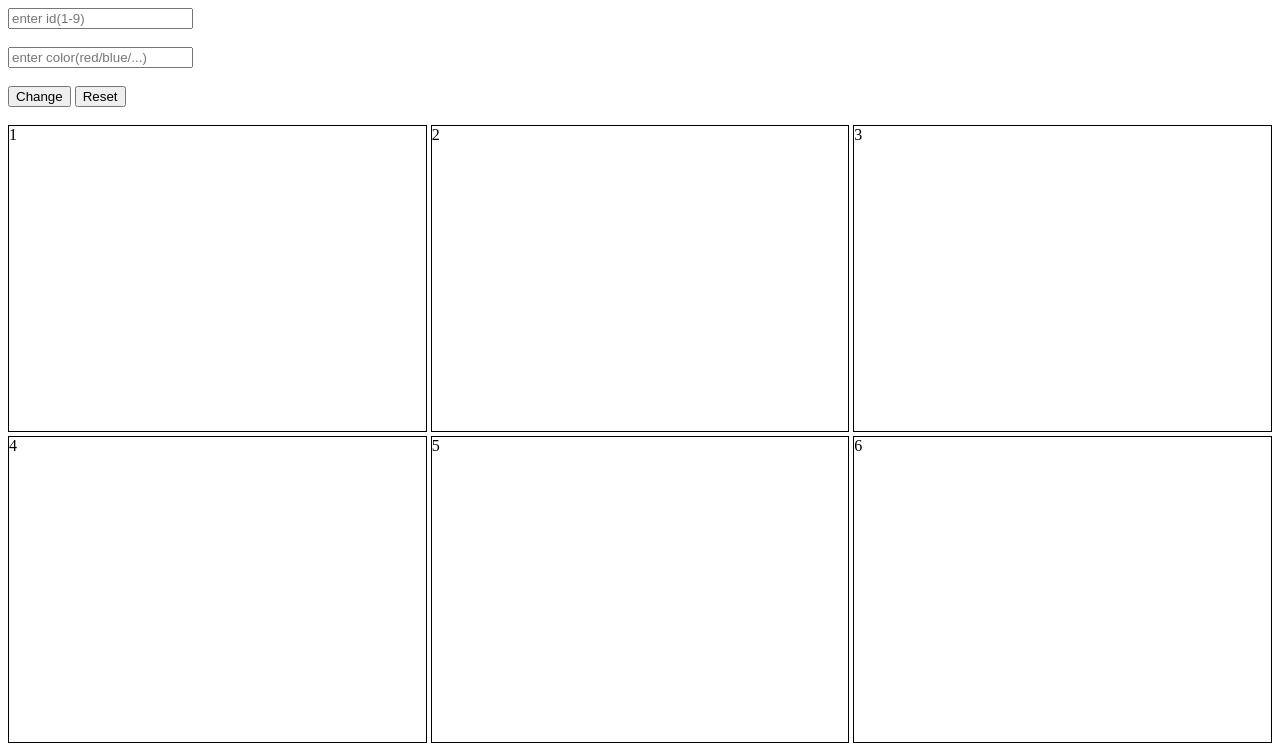
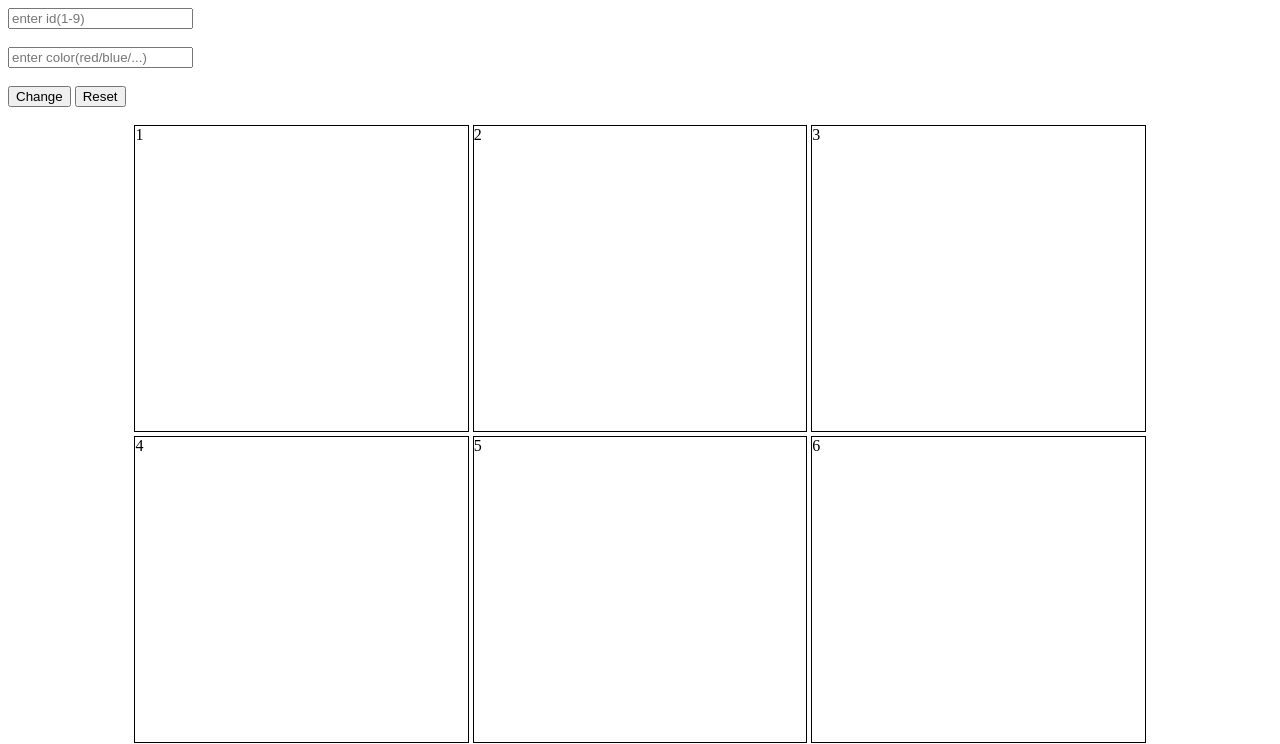
Before and after one commit to acciojob/Replit-Asian-Paints-RitankJaikar, a website: page main.html in a window 1280 px wide. Shown: the top 744 px of the page. Drawn offline with Linux system fonts and the light colour scheme.

Commit message:
created a submission

```diff
--- a/main.html
+++ b/main.html
@@ -14,11 +14,11 @@
 		<input type="text" id="colour_id" placeholder="enter color(red/blue/...)">
 		<br><br>
 		<button type="submit" id="change_button">Change</button>
-		<button type="reset" id="Reset">Reset</button>
+		<button type="reset" id="reset_button">Reset</button>
 	</from>
 	<br><br>
 
-	<div id="grid-container">
+	<div id="grid-container" class="grid-container">
 	  <div class="grid-item" id="1">1</div>
 	  <div class="grid-item" id="2">2</div>
 	  <div class="grid-item" id="3">3</div>
--- a/styles.css
+++ b/styles.css
@@ -1,10 +1,11 @@
 /*  your css code here. If applicable */
-#grid-container {
+#grid-container, .grid-container {
 	display: grid;
 	grid-template-columns: repeat(3, 1fr);
 	grid-template-rows: repeat(3, 24vw);
 	gap: 4px;
-	width: 100%;
+	width: 80%;
+	margin: auto;
 }
 
 .grid-item {
```
